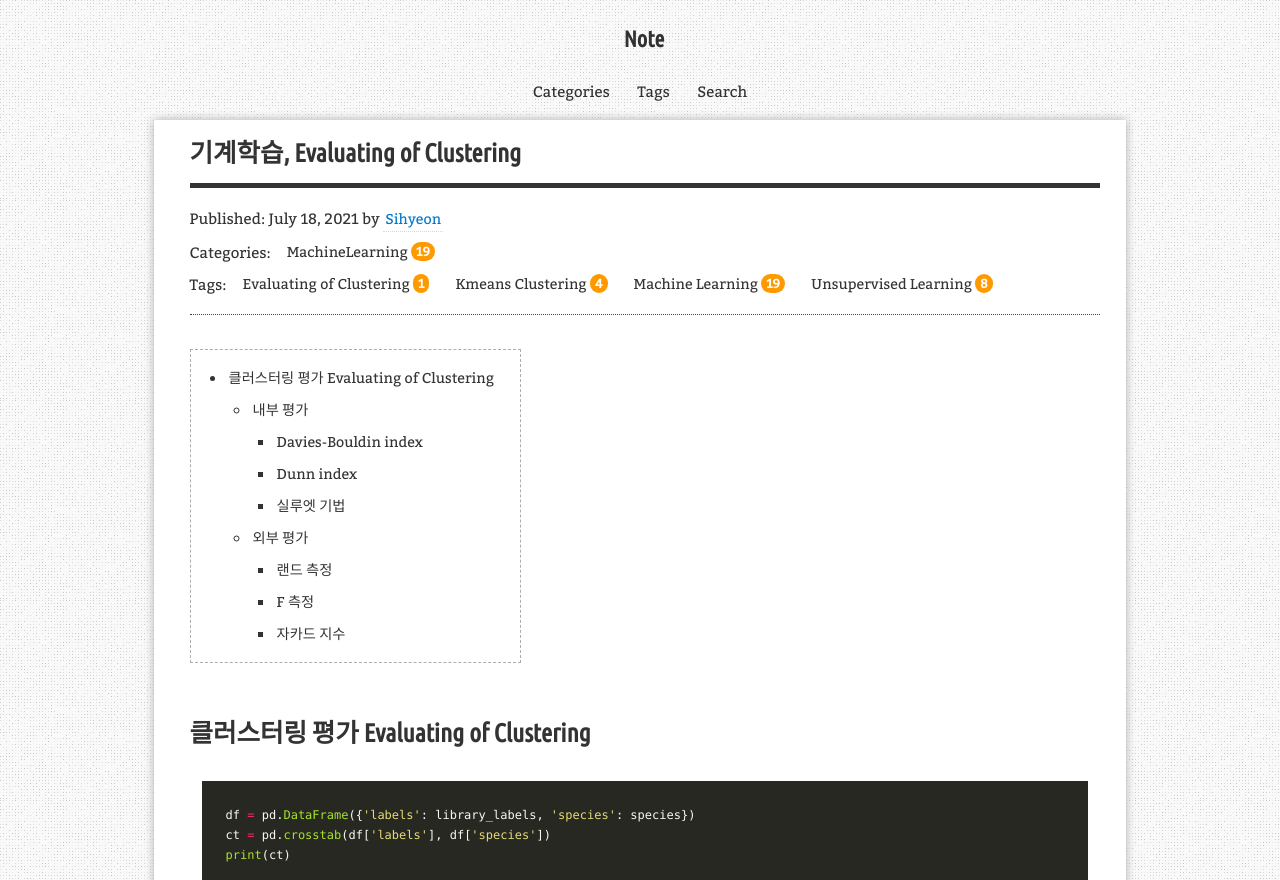
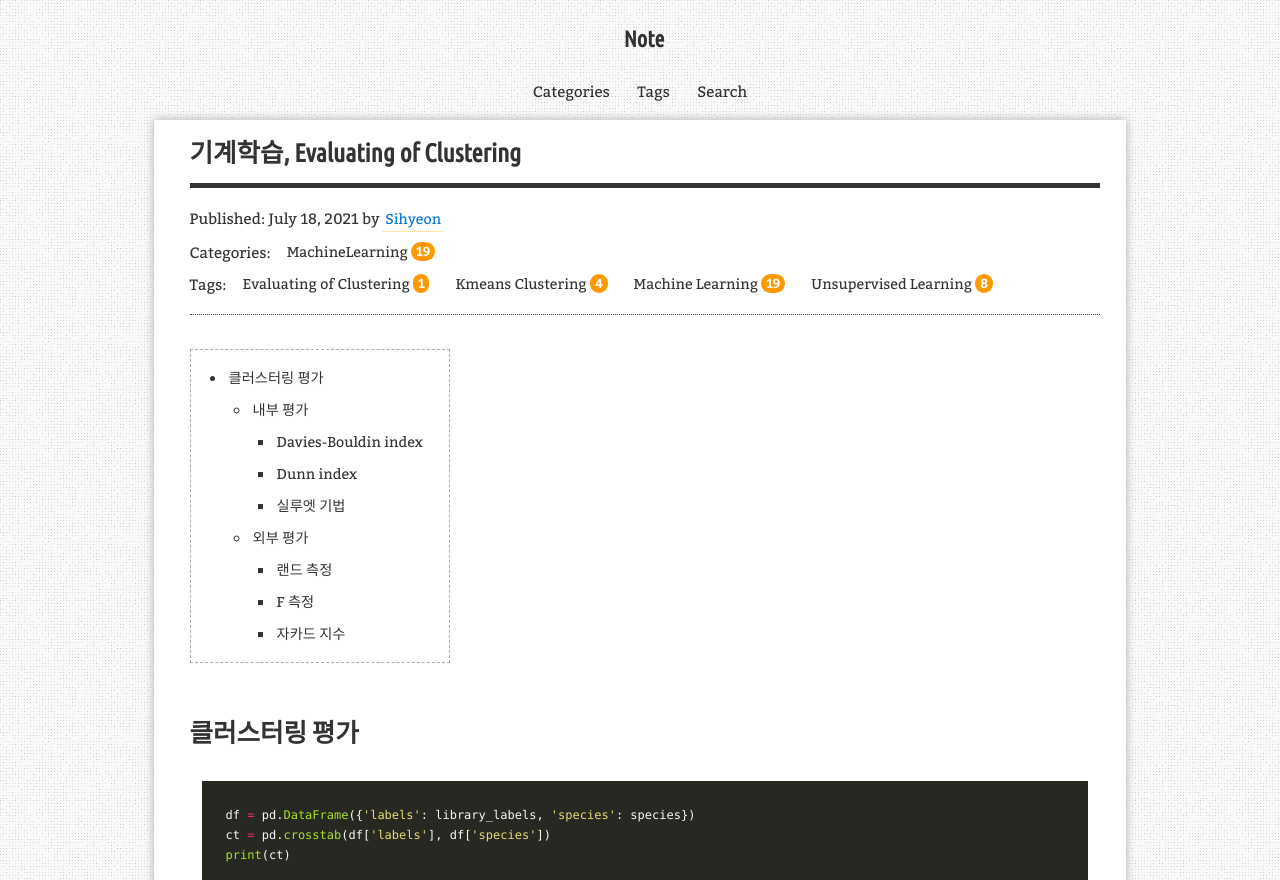
Before and after one commit to aristohyun/aristohyun.github.io, a Jekyll site: the page built from _posts/2021-07-18-Evaluation-of-Clustering.md, in a window 1280 px wide and 900 px high, cut to the strip 0-880 px from the top of the window. Built offline with Jekyll 4.4.1, drawn with Linux system fonts in a browser that asks for light colours; formulas are drawn with MathJax 3; comment, search, counter and statistics services are not loaded.

Commit message:
Update 2021-07-18-Evaluation-of-Clustering.md

```diff
--- a/_posts/2021-07-18-Evaluation-of-Clustering.md
+++ b/_posts/2021-07-18-Evaluation-of-Clustering.md
@@ -13,7 +13,7 @@ redirect_from:
 {:toc .toc}
 
 
-# 클러스터링 평가  Evaluating of Clustering
+# 클러스터링 평가
 
 ~~~ python
 df = pd.DataFrame({'labels': library_labels, 'species': species})
```
